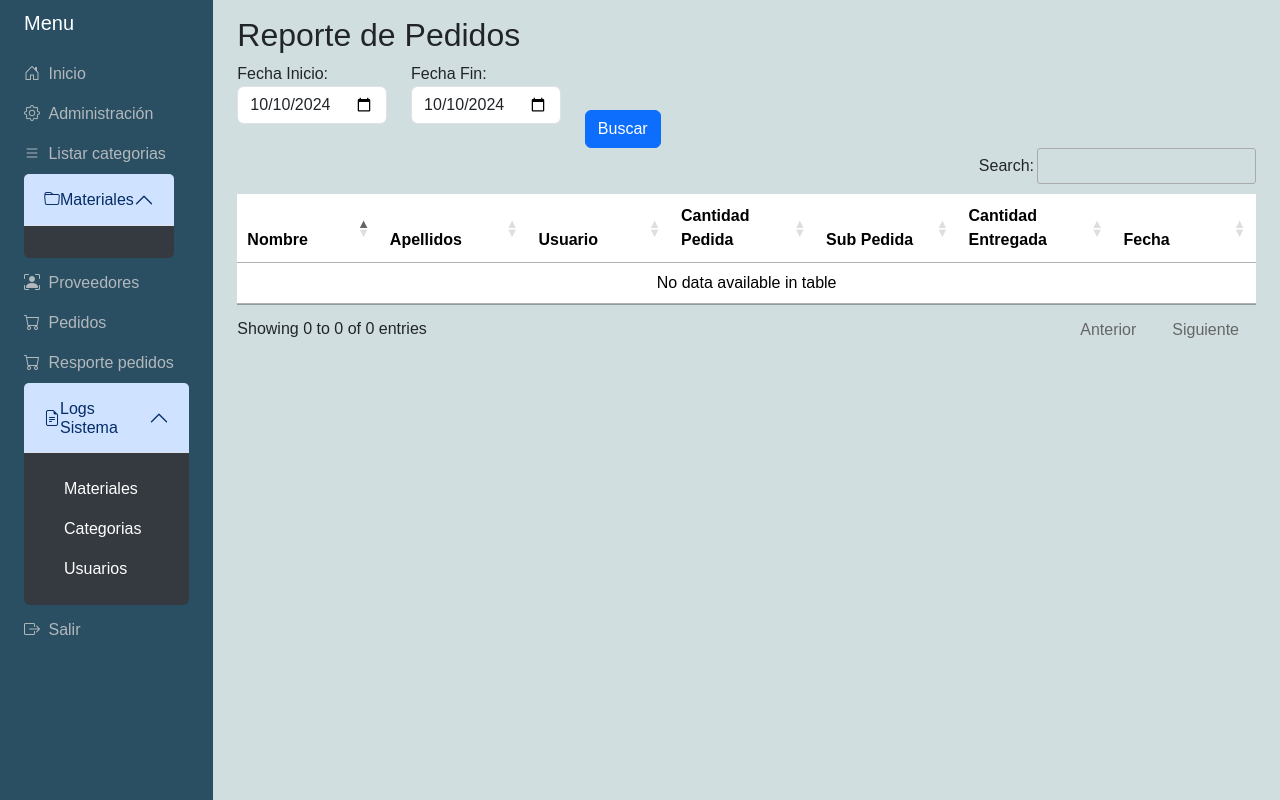
After one commit to kimy-chan/GAPD, a Django app: page /pedidos/reporte in a window 1280 px wide. The commit adds this page. Run offline with Django 5.2, Linux system fonts and the light colour scheme; the visitor is signed in with stand-in values (Sample User, id 1); data that the repository does not hold is empty; some libraries are stand-ins or nearby versions.

```diff
--- a/pedidos/urls.py
+++ b/pedidos/urls.py
@@ -1,5 +1,5 @@
 from django.urls import path
-from .views import index,listar_pedidos_por_codigo_oficina,eliminar_mi_pedido_carrito,sub_pedido_almacen,autorizar_pedidos_oficina,listar_pedidos_por_codigo,listar_pedidos_oficina ,sub_pedido,lista_pedido_por_id,cambiar_estado_pedido,listar_info_material,realizar_entrega,imprecion_solicitud,autorizar_pedidos_almacen,listando_pedido_almacen,generate_pdf,buscador,mostrar_informacion_pedidio_aprobaciones, realizar_pedido, listar_pedidos_usuarios_almacen, mis_pedidos,todos_mis_pedidos, listar_pedidos_unidad, autorizar_pedidos, rechazar_pedido_unidad, eliminar_mi_pedido
+from .views import index,listar_pedidos_por_codigo_oficina,eliminar_mi_pedido_carrito,sub_pedido_almacen,reporte_pedidos,autorizar_pedidos_oficina,listar_pedidos_por_codigo,listar_pedidos_oficina ,sub_pedido,lista_pedido_por_id,cambiar_estado_pedido,listar_info_material,realizar_entrega,imprecion_solicitud,autorizar_pedidos_almacen,listando_pedido_almacen,generate_pdf,buscador,mostrar_informacion_pedidio_aprobaciones, realizar_pedido, listar_pedidos_usuarios_almacen, mis_pedidos,todos_mis_pedidos, listar_pedidos_unidad, autorizar_pedidos, rechazar_pedido_unidad, eliminar_mi_pedido
 
 urlpatterns = [
    path('index',index , name='index' ),
@@ -29,6 +29,7 @@ urlpatterns = [
               path('sub_pedido_almacen/',sub_pedido_almacen, name='sub_pedido_almacen' ),
 
                  path('pedidos/numero/<int:numero>',listar_pedidos_por_codigo, name='pedido_numero' ),
-                    path('pedidos/oficina/numero/<int:numero>',listar_pedidos_por_codigo_oficina, name='pedido_numero_oficina' )
+               path('pedidos/oficina/numero/<int:numero>',listar_pedidos_por_codigo_oficina, name='pedido_numero_oficina' ),
+          path('pedidos/reporte',reporte_pedidos, name='reporte_pedidos' )
 
 ]
--- a/pedidos/views.py
+++ b/pedidos/views.py
@@ -525,3 +525,30 @@ def sub_pedido_almacen(request):
     material_existente.save()
     pedido.save()
     return JsonResponse({'data':'guardado'})
+
+
+@login_required
+def reporte_pedidos(request):
+    if request.method == 'POST':
+        fecha_inicio = request.POST['fecha_inicio']
+        fecha_fin = request.POST['fecha_fin']
+
+        fecha_inicio_dt = datetime.strptime(fecha_inicio, '%Y-%m-%d')
+        fecha_fin_dt = datetime.strptime(fecha_fin, '%Y-%m-%d')
+
+        fecha_fin_dt = fecha_fin_dt.replace(hour=23, minute=59, second=59)
+
+
+        pedidos = Pedido.objects.filter(
+            fecha_entrega_salida__gte=fecha_inicio_dt,
+            fecha_entrega_salida__lte=fecha_fin_dt
+        )
+        context={
+            'fecha_inicio':fecha_inicio,
+            'fecha_fin':fecha_fin,
+             'data':pedidos
+        }
+
+        return render(request, 'pedidos/reporte.pedidos.html', context )
+
+    return render(request, 'pedidos/reporte.pedidos.html')
--- a/templates/base.html
+++ b/templates/base.html
@@ -135,6 +135,11 @@
                             <a href="/listando_pedidos" class="nav-link px-0 align-middle">
                                 <i class="bi bi-cart"></i> <span class="ms-1 d-none d-sm-inline">Pedidos</span></a>
                         </li>
+                        <li>
+                            <a href="{% url 'reporte_pedidos' %}" class="nav-link px-0 align-middle">
+                                <i class="bi bi-cart"></i> <span class="ms-1 d-none d-sm-inline">Resporte
+                                    pedidos</span></a>
+                        </li>
                         {% endif %}
 
                         {% if usuario.rol == "Super_administrador" %}
--- /dev/null
+++ b/templates/pedidos/reporte.pedidos.html
@@ -0,0 +1,106 @@
+{% extends '../base.html' %}
+
+{% block index %}
+<style>
+    /* Alinear los botones de paginación a la derecha */
+    .dataTables_wrapper .dataTables_paginate {
+        float: right;
+    }
+
+    /* Alinear los botones de exportación a la derecha */
+    .dt-buttons {
+        float: right;
+        margin-bottom: 10px;
+    }
+
+    /* Alinear el buscador a la derecha */
+    .dataTables_wrapper .dataTables_filter {
+        float: right;
+        text-align: right;
+        margin-bottom: 10px;
+        /* Espacio inferior */
+    }
+</style>
+
+<div class="container">
+    <h2>Reporte de Pedidos</h2>
+
+    <form action="{% url 'reporte_pedidos' %}" method="POST">
+        {% csrf_token %}
+        <div class="row">
+            <div class="form-group col-2">
+                <label for="fecha_inicio">Fecha Inicio:</label>
+                <input type="date" id="fecha_inicio" name="fecha_inicio" class="form-control"
+                    value="{{ fecha_inicio }}">
+            </div>
+            <div class="form-group col-2">
+                <label for="fecha_fin">Fecha Fin:</label>
+                <input type="date" id="fecha_fin" name="fecha_fin" class="form-control" value="{{ fecha_fin }}">
+            </div>
+            <div class="col-2 mt-5">
+                <button type="submit" class="btn btn-primary">Buscar</button>
+            </div>
+        </div>
+    </form>
+
+    <table id="reporteTable" class="table">
+        <thead>
+            <tr>
+                <th style="width: 10%;">Nombre</th>
+                <th style="width: 10%;">Apellidos</th>
+                <th style="width: 10%;">Usuario</th>
+                <th style="width: 10%;">Cantidad Pedida</th>
+                <th style="width: 10%;">Sub Pedida</th>
+                <th style="width: 10%;">Cantidad Entregada</th>
+                <th style="width: 10%;">Fecha</th>
+            </tr>
+        </thead>
+        <tbody>
+            {% for reporte in data %}
+            <tr>
+                <td>{{ reporte.usuario.persona.nombre }}</td>
+                <td>{{ reporte.usuario.persona.apellidos }}</td>
+                <td>{{ reporte.usuario.username }}</td>
+                <td>{{ reporte.cantidad_pedida }}</td>
+                <td>{{ reporte.sub_cantidad_pedida }}</td>
+                <td>{{ reporte.cantidad_entrega }}</td>
+                <td>{{ reporte.fecha_entrega_salida|date:"Y-m-d H:i" }}</td>
+            </tr>
+            {% endfor %}
+        </tbody>
+    </table>
+</div>
+
+{% endblock index %}
+
+{% block js %}
+<script>
+    document.addEventListener("DOMContentLoaded", function () {
+        const today = new Date();
+        today.setDate(today.getDate() - 1); // Resta un día
+        const formattedDate = today.toISOString().split('T')[0];
+
+
+        if (!document.getElementById('fecha_inicio').value) {
+            document.getElementById('fecha_inicio').value = formattedDate;
+        }
+        if (!document.getElementById('fecha_fin').value) {
+            document.getElementById('fecha_fin').value = formattedDate;
+        }
+
+    });
+    $('#reporteTable').DataTable({
+        dom: 'Bfrtip', // Asegúrate de incluir 'p' para la paginación
+        buttons: [
+            'excel', 'pdf', 'print' // Botones de exportación
+        ],
+        language: {
+            paginate: {
+                next: 'Siguiente',
+                previous: 'Anterior',
+            }
+        }
+    });
+
+</script>
+{% endblock js %}
```
Also changed, not shown: templates/pedidos/index.html (+4 -3 lines).
